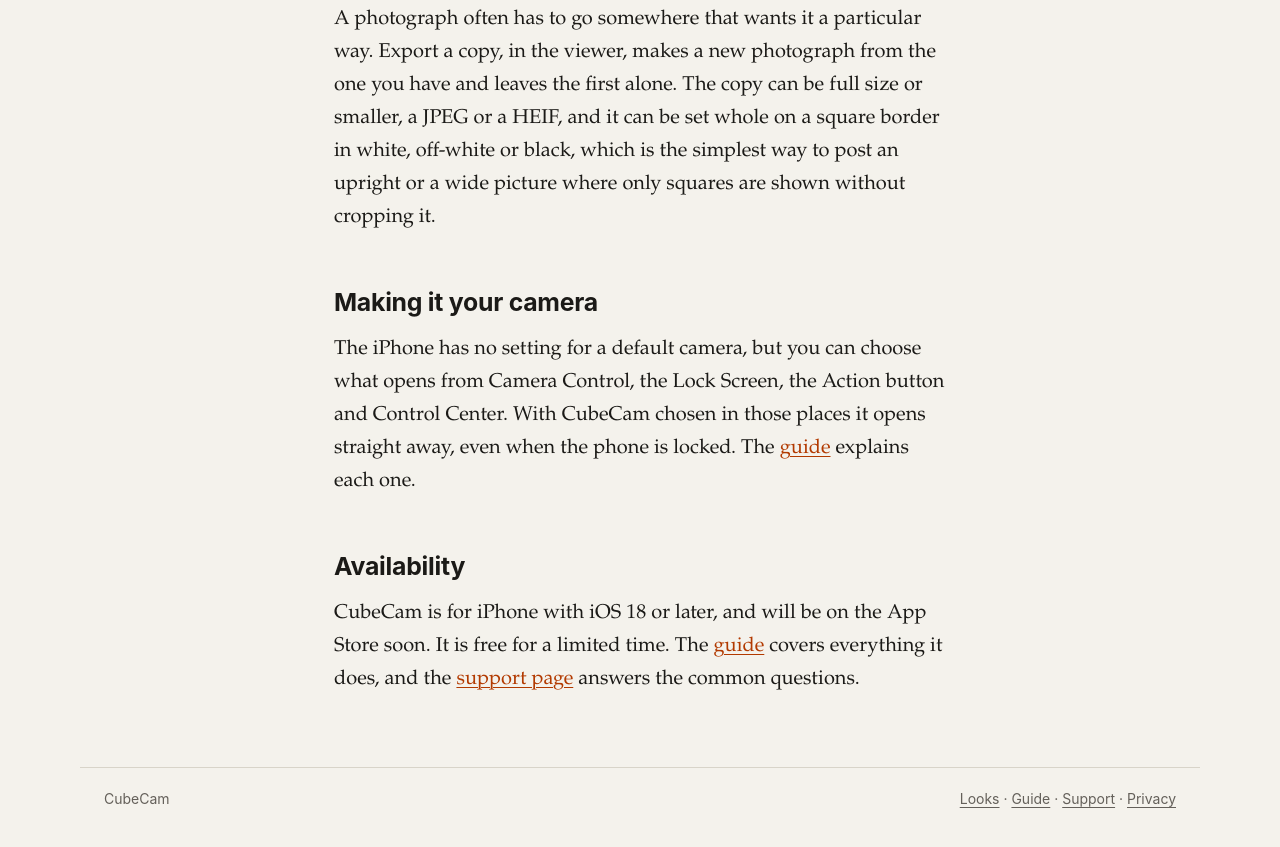
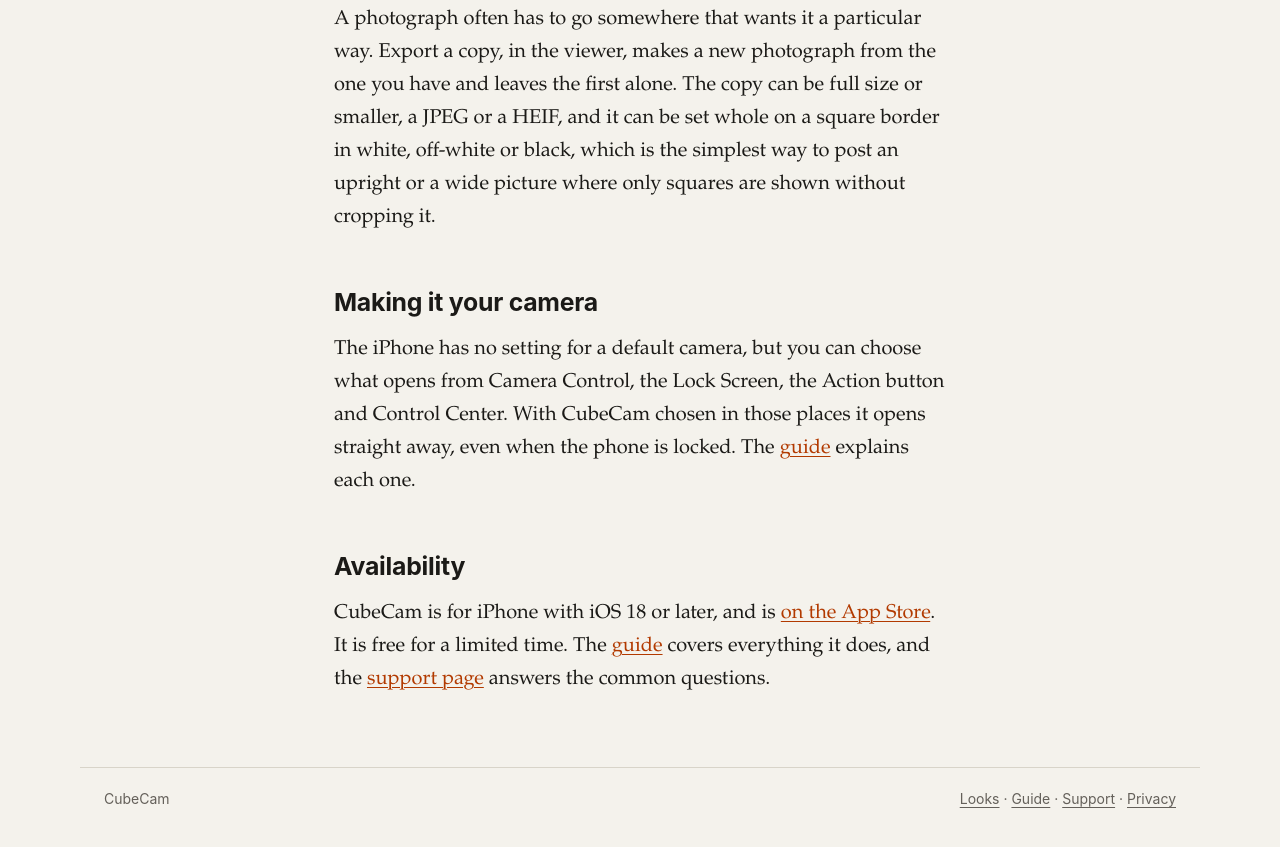
Before and after one commit to bartraigures/CubeCam-App, a plain HTML site: page index.html in a window 1280 px wide. Shown: the part 6039-6886 px from the top of the page. Drawn offline with Linux system fonts and the light colour scheme.

Commit message:
CubeCam is on the App Store: link to it
Co-Authored-By: Claude Fable 5.2 <noreply@anthropic.com>

```diff
--- a/index.html
+++ b/index.html
@@ -84,7 +84,7 @@
   <p>The iPhone has no setting for a default camera, but you can choose what opens from Camera Control, the Lock Screen, the Action button and Control Center. With CubeCam chosen in those places it opens straight away, even when the phone is locked. The <a href="guide.html#your-camera">guide</a> explains each one.</p>
 
   <h2>Availability</h2>
-  <p>CubeCam is for iPhone with iOS 18 or later, and will be on the App Store soon. It is free for a limited time. The <a href="guide.html">guide</a> covers everything it does, and the <a href="support.html">support page</a> answers the common questions.</p>
+  <p>CubeCam is for iPhone with iOS 18 or later, and is <a href="https://apps.apple.com/app/id6837983998">on the App Store</a>. It is free for a limited time. The <a href="guide.html">guide</a> covers everything it does, and the <a href="support.html">support page</a> answers the common questions.</p>
 </section>
 </main>
 
```
